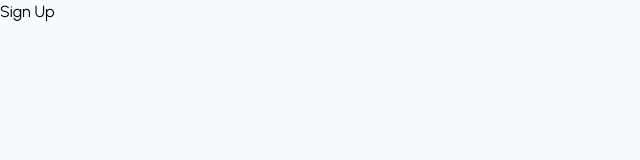
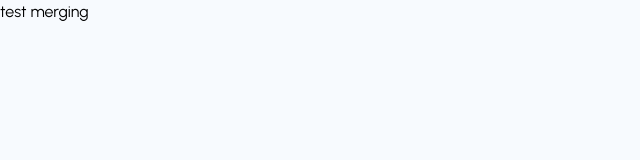
Before and after one commit to SamilMoret/Recruiting-Platform, a React (Vite) app in the folder client/: page /signup in a window 1280 px wide. Shown: the top 160 px of the page, without its empty margins (0-640 px from the left). Built offline with nearby package versions, Linux system fonts and the light colour scheme.

Commit message:
only a test

```diff
--- a/client/src/pages/auth/SignUp.jsx
+++ b/client/src/pages/auth/SignUp.jsx
@@ -2,7 +2,7 @@ import React from 'react';
 
 const SignUp = () => {
   return (
-    <h1>Sign Up</h1>
+    <h1>test merging</h1>
   );
 };
 
```
